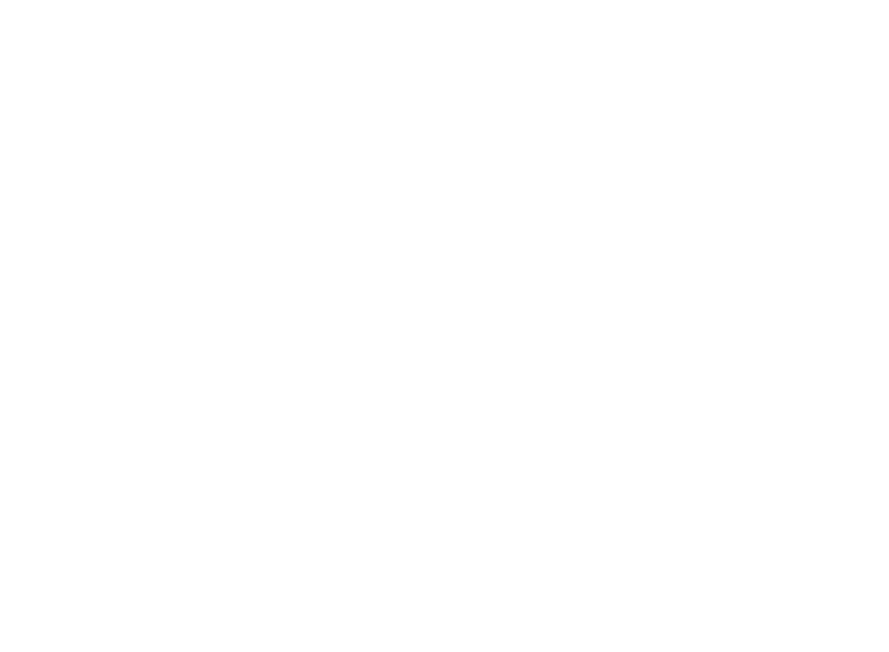
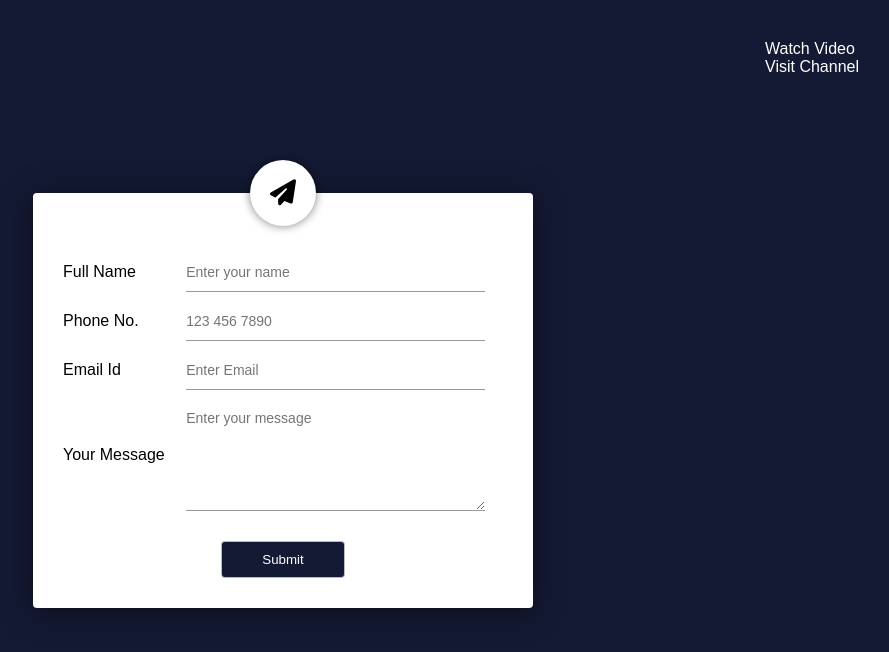
Before and after one commit to AbhishekSingh562/JavaScript_30Projects, a plain HTML site: page 16FormValidation/index.html in a window 1280 px wide. Shown: the whole page, without its empty margins (357-1246 px from the left). Drawn offline with Linux system fonts and the light colour scheme.

Commit message:
started 15th project

```diff
--- a/16FormValidation/index.html
+++ b/16FormValidation/index.html
@@ -1,15 +1,50 @@
 <!DOCTYPE html>
-<html lang="en">
+<html>
 
 <head>
-  <meta charset="UTF-8">
   <meta name="viewport" content="width=device-width, initial-scale=1.0">
-  <title>FormValidation</title>
+  <title>Form Validation - Easy Tutorials YouTube Channel</title>
   <link rel="stylesheet" href="style.css">
+  <script src="https://kit.fontawesome.com/c4254e24a8.js" crossorigin="anonymous"></script>
 </head>
 
 <body>
-  <script src="script.js"></script>
+  <div class="container">
+    <form>
+      <i class="fas fa-paper-plane"></i>
+
+      <div class="input-group">
+        <label>Full Name</label>
+        <input type="text" placeholder="Enter your name">
+      </div>
+
+      <div class="input-group">
+        <label>Phone No.</label>
+        <input type="tel" placeholder="123 456 7890">
+      </div>
+
+      <div class="input-group">
+        <label>Email Id</label>
+        <input type="email" placeholder="Enter Email">
+      </div>
+
+      <div class="input-group">
+        <label>Your Message</label>
+        <textarea rows="5" placeholder="Enter your message"></textarea>
+      </div>
+
+      <button>Submit</button>
+
+    </form>
+
+
+    <div class="useful-links">
+      <a href="https://youtu.be/fz8bwvn9lA4">Watch Video</a>
+      <a href="https://www.youtube.com/c/EasyTutorialsVideo?sub_confirmation=1">Visit Channel</a>
+    </div>
+
+  </div>
+
 </body>
 
 </html>
--- a/16FormValidation/style.css
+++ b/16FormValidation/style.css
@@ -0,0 +1,83 @@
+* {
+  margin: 0;
+  padding: 0;
+  box-sizing: border-box;
+  font-family: "Poppins", sans-serif;
+}
+.container {
+  width: 100%;
+  height: 100vh;
+  background: #141a34;
+  display: flex;
+  align-items: center;
+  justify-content: center;
+}
+
+.useful-links {
+  position: absolute;
+  top: 5%;
+  right: 5%;
+}
+.useful-links a {
+  display: block;
+  color: #fff;
+  text-decoration: none;
+}
+
+.container form {
+  width: 90%;
+  max-width: 500px;
+  padding: 50px 30px 20px;
+  background: #fff;
+  border-radius: 4px;
+  box-shadow: 0 4px 30px rgba(0, 0, 0, 0.5);
+  position: relative;
+}
+.fa-paper-plane {
+  position: absolute;
+  top: 0;
+  left: 50%;
+  transform: translate(-50%, -50%);
+  background: #fff;
+  font-size: 26px;
+  padding: 20px;
+  border-radius: 50%;
+  box-shadow: 0 0 10px rgba(0, 0, 0, 0.5);
+}
+
+.input-group {
+  width: 100%;
+  display: flex;
+  align-items: center;
+  margin: 10px 0;
+  position: relative;
+}
+.input-group label {
+  flex-basis: 28%;
+}
+.input-group input,
+.input-group textarea {
+  flex-basis: 68%;
+  background: transparent;
+  border: 0;
+  outline: 0;
+  padding: 10px 0;
+  border-bottom: 1px solid #999;
+  color: #333;
+  font-size: 16px;
+}
+::placeholder {
+  font-size: 14px;
+}
+
+form button {
+  background: #141a34;
+  color: #fff;
+  border-radius: 4px;
+  border: 1px solid rgba(255, 255, 255, 0.7);
+  padding: 10px 40px;
+  outline: 0;
+  cursor: pointer;
+  display: block;
+  margin: 30px auto 10px;
+}
```
